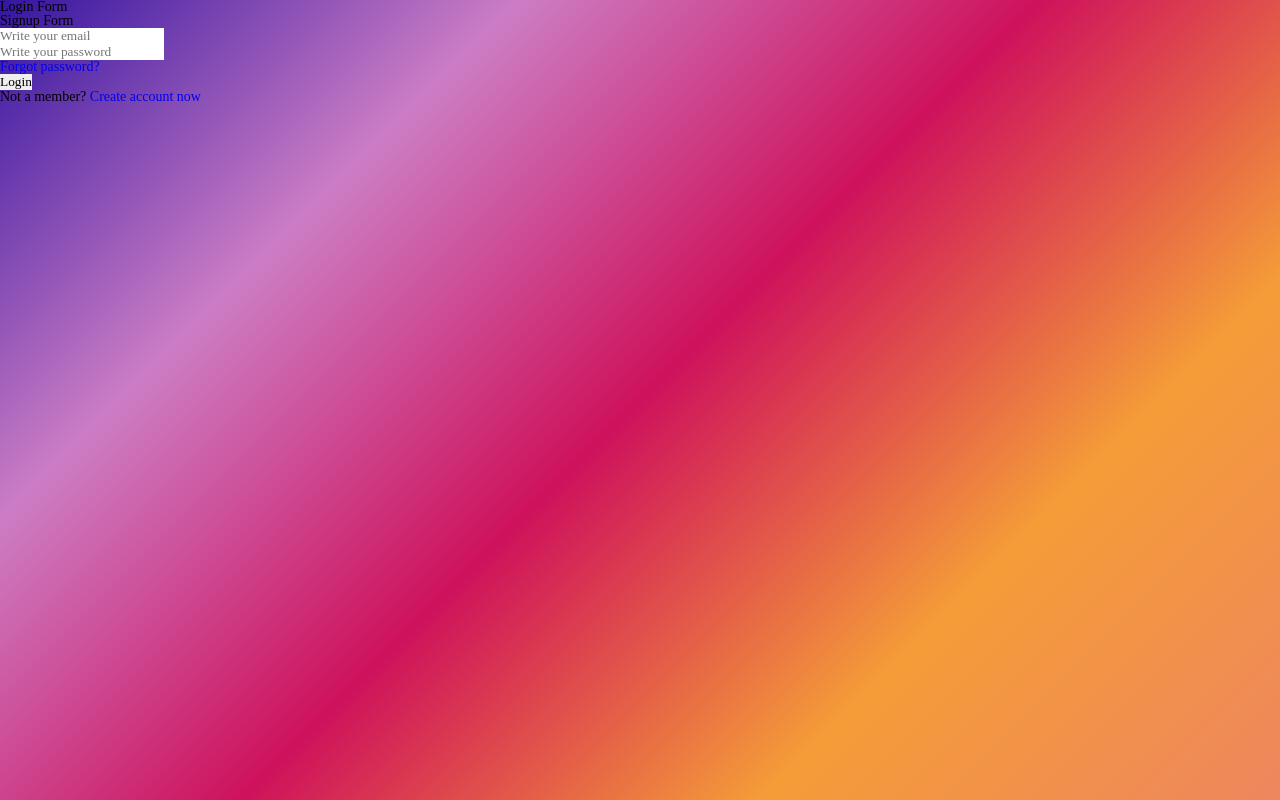
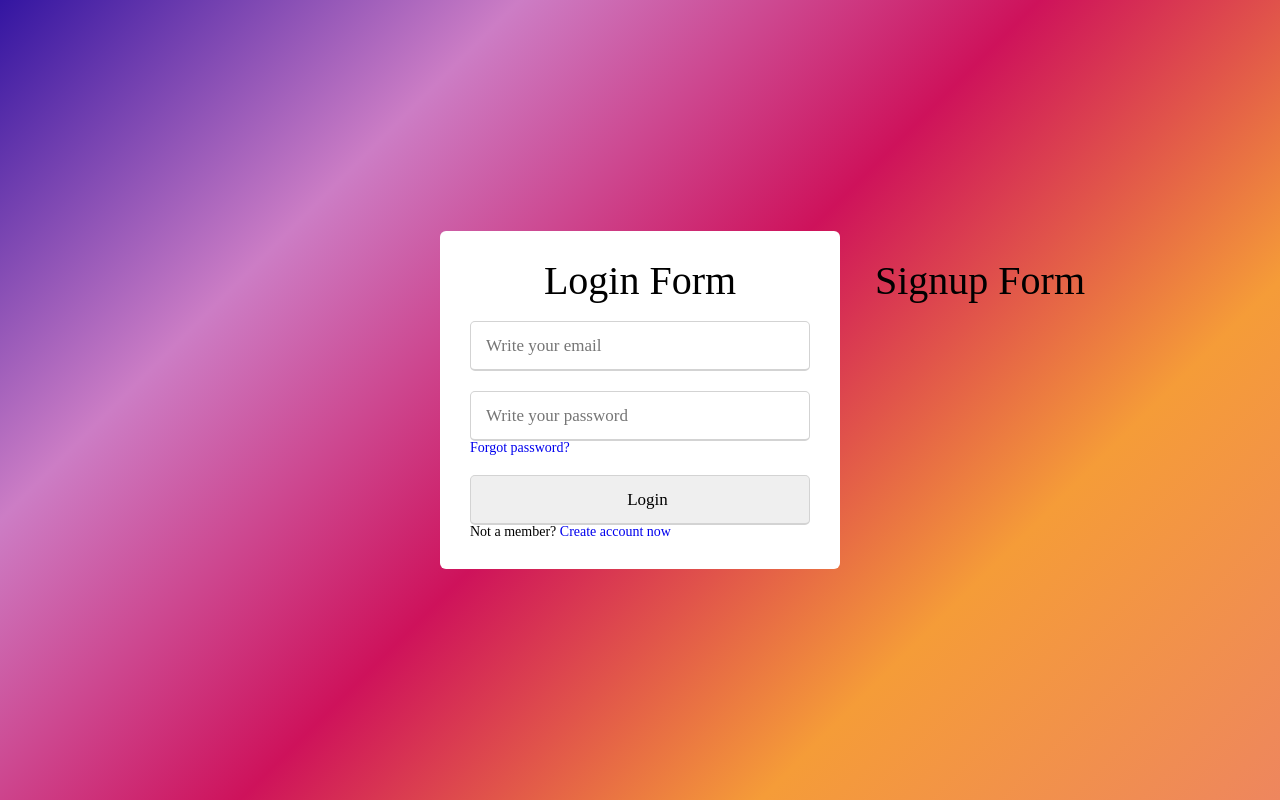
Before and after one commit to Vladyslavos/Login_form, a plain HTML site: page index.html in a window 1280 px wide. Drawn offline with Linux system fonts and the light colour scheme.

Commit message:
Update style.css

```diff
--- a/style.css
+++ b/style.css
@@ -18,4 +18,44 @@ h1,h2,h3,h4,h5,h6{font-size:inherit;font-weight: inherit;}
 
 html{
 	background: linear-gradient(135deg, #3315A1, #CC7DC5, #CE125B, #F59C38, #EE865E);
+	font-family: 'Noto Serif JP', serif;
 }
+body{
+	display: grid;
+	height: 100%;
+	place-items: center;
+}
+.wrapper{
+	max-width: 400px;
+	background-color: #fff;
+	padding: 30px;
+	border-radius: 6px;
+}
+.wrapper .title-text{
+	display: flex;
+	width: 200%;
+}
+.wrapper .title-text .title{
+	width: 50%;
+	font-size: 40px;
+	text-align: center;
+}
+.wrapper .form-container{
+	width: 100%;
+}
+.form-inner form .field{
+height: 50px;
+width: 100%;
+margin-top: 20px;
+}
+.form-inner form .field input{
+	height: 100%;
+	width: 100%;
+	outline: none;
+	padding-left: 15px;
+	font-size: 17px;
+	border-bottom: 2px solid gray;
+	border-radius: 5px;
+	border: 1px solid lightgray;
+	border-bottom-width: 2px;
+}
```
